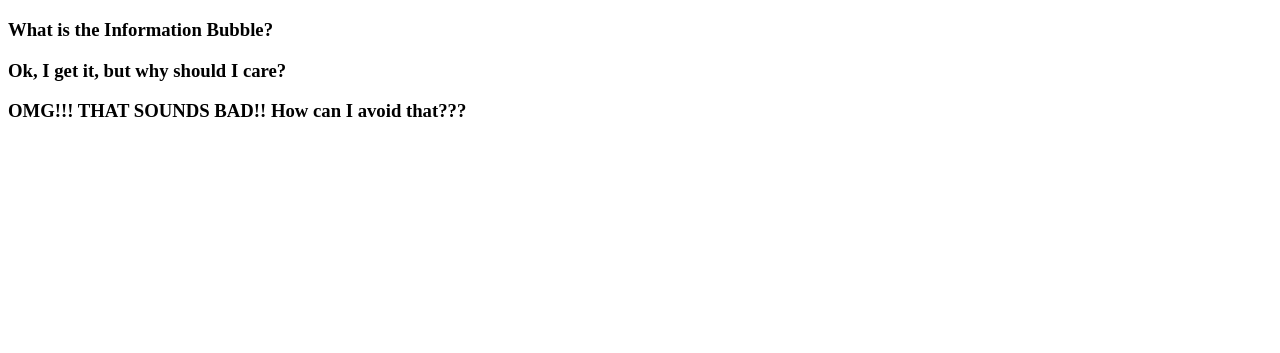
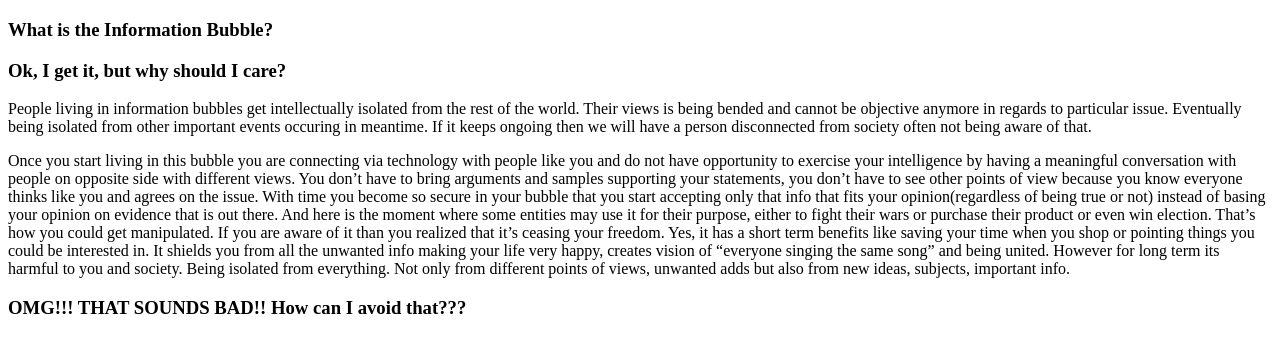
Before and after one commit to Chris-Guffin/itc134-bubble-project, a plain HTML site: page index.html in a window 1280 px wide. Shown: the part 61-414 px from the top of the page. Drawn offline with Linux system fonts and the light colour scheme.

Commit message:
Add files via upload

```diff
--- a/index.html
+++ b/index.html
@@ -15,7 +15,14 @@
 	<h3>Ok, I get it, but why should I care?</h3>
 
 	<p>
-		<!-- Insert text here -->
+		People living in information bubbles get intellectually isolated from the rest of the world. Their views is being bended and cannot be objective anymore in regards to particular issue. Eventually being isolated from other important events occuring in meantime.
+		If it keeps ongoing then we will have a person disconnected from society often not being aware of that.</p>
+
+		<p> Once you start living in this bubble you are connecting via technology with people like you and do not have opportunity to exercise your intelligence by having a meaningful conversation with people on opposite side with different views. You don’t have to bring arguments and samples supporting your statements, you don’t have to see other points of view because you know everyone thinks like you and agrees on the issue. With time you become so secure in your bubble that you start accepting only that info that fits your opinion(regardless of being true or not) instead of basing your opinion on evidence that is out there. And here is the moment where some entities may use it for their purpose, either to fight their wars or purchase their product or even win election. That’s how you could get manipulated.
+		If you are aware of it than you realized that it’s ceasing your freedom.
+		Yes, it has a short term benefits like saving your time when you shop or pointing things you could be interested in. It shields you from all the unwanted info making your life very happy, creates vision of “everyone singing the same song” and being united.
+		However for long term its harmful to you and society. Being isolated from everything. Not only from different points of views, unwanted adds but also from new ideas, subjects, important info.
+
 	</p>
 
 	<h3>OMG!!! THAT SOUNDS BAD!! How can I avoid that???</h3>
@@ -23,5 +30,9 @@
 		<!-- Insert Text Here -->
 	</p>
 
+	<footer>
+
+	</footer>
+
 </body>
 </html>
```
